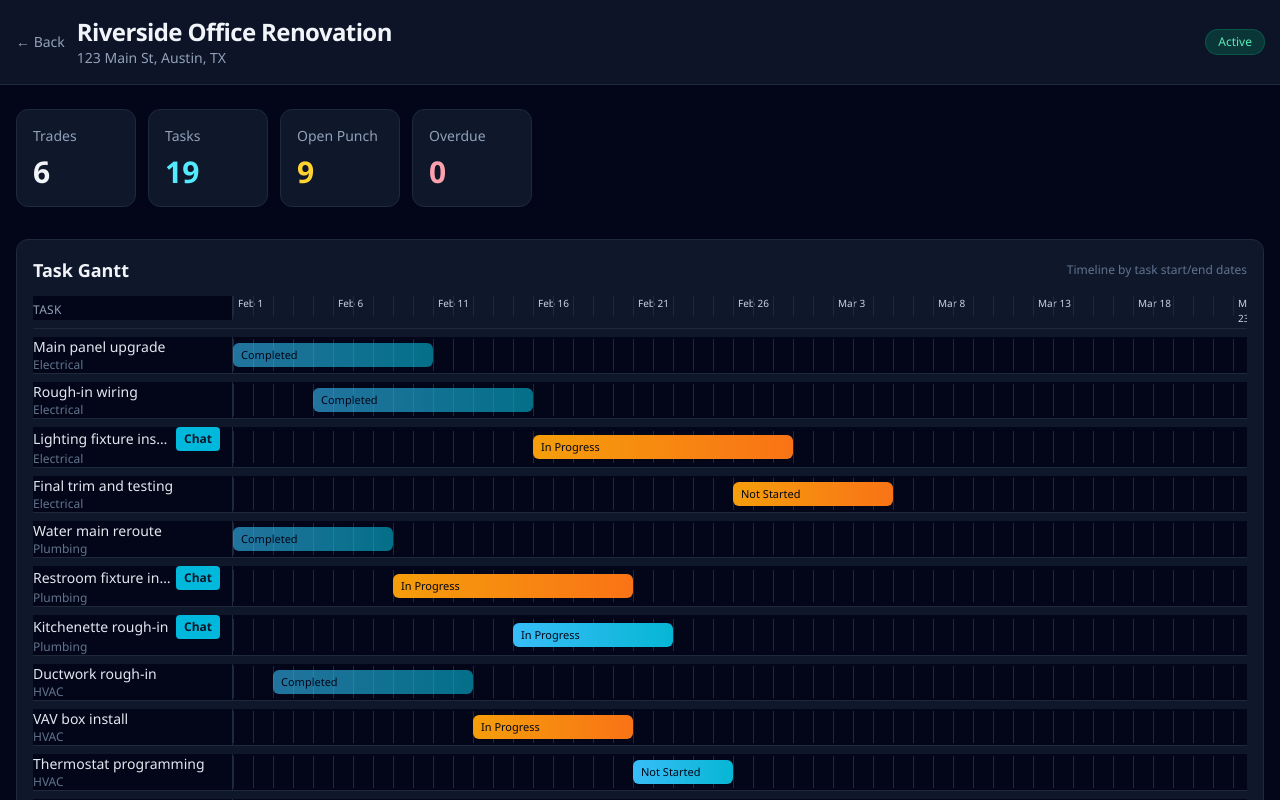
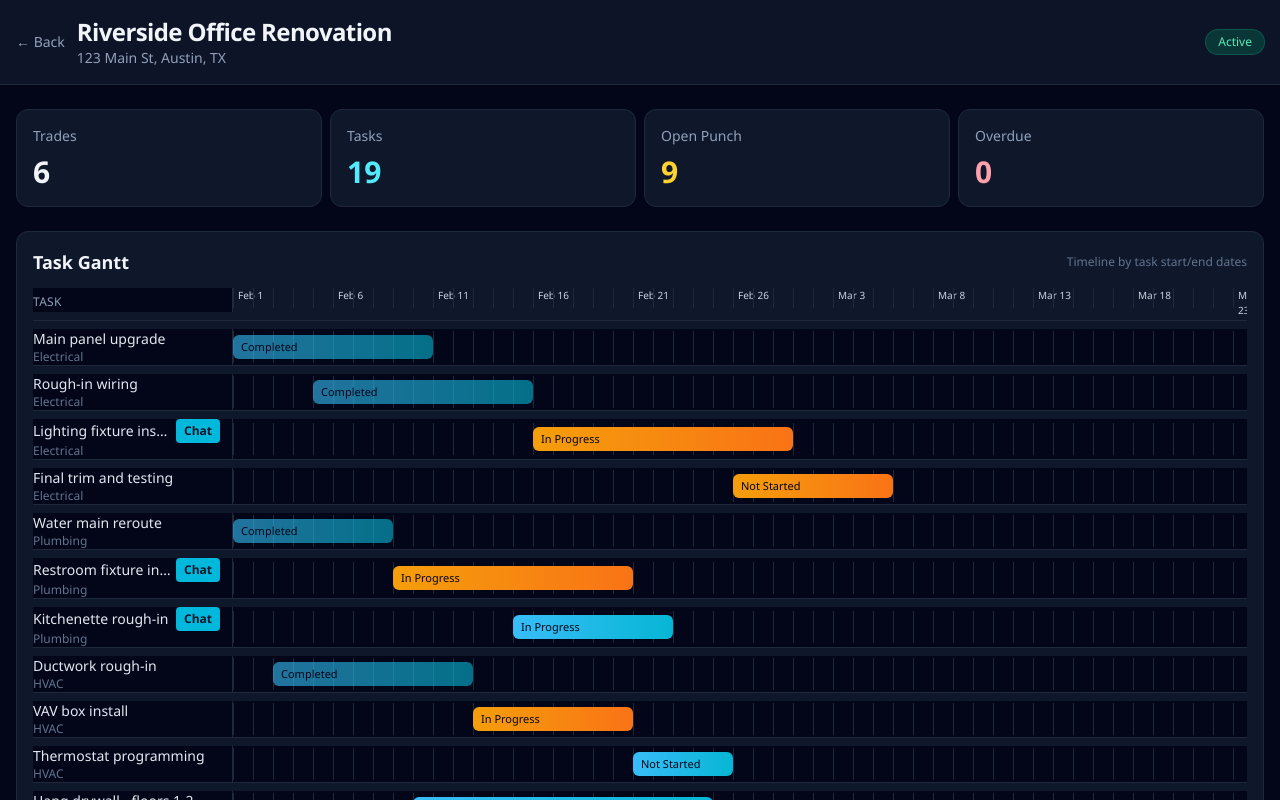
Before and after one commit to hak-tx/gc-tracker, a Next.js app: page /project/1 in a window 1280 px wide. Shown: the top 800 px of the page. Built offline with nearby package versions, Linux system fonts and the light colour scheme.

Commit message:
v12: Stats 4-col grid, fix solid backgrounds throughout

```diff
--- a/src/app/project/[id]/page.tsx
+++ b/src/app/project/[id]/page.tsx
@@ -304,7 +304,7 @@ export default function ProjectPage({ params }: { params: Promise<{ id: string }
       </header>
 
       <main className="mx-auto max-w-7xl space-y-6 px-4 py-6">
-        <div className="flex gap-3 overflow-x-auto pb-2">
+        <div className="grid grid-cols-4 gap-2">
           <SummaryCard label="Trades" value={project.trades.length.toString()} />
           <SummaryCard label="Tasks" value={totalTasks.toString()} valueClass="text-cyan-300" />
           <SummaryCard
@@ -319,7 +319,7 @@ export default function ProjectPage({ params }: { params: Promise<{ id: string }
           />
         </div>
 
-        <section className="rounded-xl border border-slate-800 bg-slate-900 p-4">
+        <section className="rounded-xl border border-slate-800 bg-slate-900 p-4 overflow-hidden">
           <div className="mb-3 flex items-center justify-between">
             <h2 className="text-lg font-semibold">Task Gantt</h2>
             <p className="text-xs text-slate-500 md:hidden">← Swipe to see timeline →</p>
@@ -406,7 +406,7 @@ export default function ProjectPage({ params }: { params: Promise<{ id: string }
                   {addingTaskTradeId === trade.id && (
                     <form
                       onSubmit={(event) => handleAddTask(event, trade.id)}
-                      className="mb-4 space-y-3 rounded-lg border border-slate-800 bg-slate-950/80 p-3"
+                      className="mb-4 space-y-3 rounded-lg border border-slate-800 bg-slate-950 p-3"
                     >
                       <div>
                         <label className="mb-1 block text-xs text-slate-400">Task title</label>
@@ -853,8 +853,8 @@ function GanttChart({ project, onViewChat }: { project: Project; onViewChat: (tr
 
   return (
     <div className="overflow-x-auto [-webkit-overflow-scrolling:touch] scroll-smooth">
-      <div className="min-w-full" style={{ width: `${timelineWidth + 128}px` }}>
-        <div className="mb-2 flex border-b border-slate-700 pb-2">
+      <div className="min-w-full bg-slate-900" style={{ width: `${timelineWidth + 128}px` }}>
+        <div className="mb-2 flex border-b border-slate-700 pb-2 bg-slate-900">
           <div className="shrink-0 sticky left-0 z-20 bg-slate-950 pr-2 md:pr-3 border-r border-slate-700 w-32 md:w-[200px]">
             <span className="text-xs uppercase tracking-wide text-slate-400">Task</span>
           </div>
@@ -885,7 +885,7 @@ function GanttChart({ project, onViewChat }: { project: Project; onViewChat: (tr
                 className={`flex items-center bg-slate-950 border-b border-slate-800 ${hasChat ? "cursor-pointer hover:bg-slate-900" : ""}`}
                 onClick={() => hasChat && onViewChat(row.tradeName, row.lastMessageFrom || "Sub", row.title, row.chatMessages || [])}
               >
-                <div className="shrink-0 sticky left-0 z-20 bg-slate-950 border-r border-slate-800 pr-2 md:pr-3 w-32 md:w-[200px]">
+                <div className="shrink-0 sticky left-0 z-20 bg-slate-950 border-r border-slate-800 pr-2 md:pr-3 w-32 md:w-[200px] h-full">
                   <div className="flex items-center justify-between gap-1">
                     <p className={`min-w-0 truncate text-xs md:text-sm text-slate-200 ${hasChat ? "text-cyan-300" : ""}`}>{row.title}</p>
                     {row.chatMessages && row.chatMessages.length > 0 && (
@@ -907,7 +907,7 @@ function GanttChart({ project, onViewChat }: { project: Project; onViewChat: (tr
                     {row.tradeName}
                   </p>
                 </div>
-                <div className="relative h-8" style={{ width: `${timelineWidth}px` }}>
+                <div className="relative h-8 bg-slate-950" style={{ width: `${timelineWidth}px` }}>
                   {/* Vertical grid lines */}
                   {dayLabels.map((label) => (
                     <div
```
